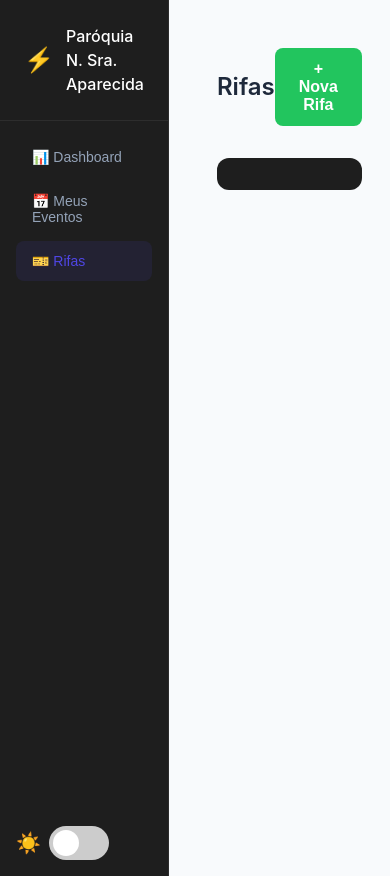
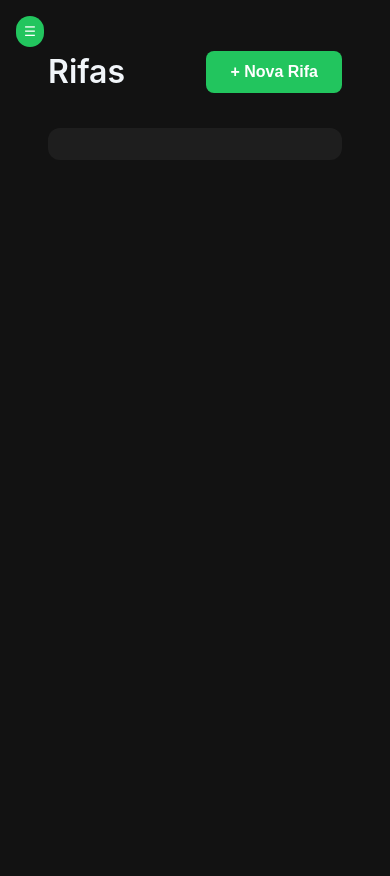
Before and after one commit to vinnimagalhaes/admin-igreja, a React (Vite) app: page /admin/raffles in a window 390 px wide. Built offline with nearby package versions, Linux system fonts and the light colour scheme.

Commit message:
Implementação da rifa

```diff
--- a/package.json
+++ b/package.json
@@ -14,6 +14,7 @@
     "qrcode.react": "^4.2.0",
     "react": "^19.0.0",
     "react-dom": "^19.0.0",
+    "react-icons": "^5.5.0",
     "react-router-dom": "^7.1.5"
   },
   "devDependencies": {
--- a/src/components/Layout.css
+++ b/src/components/Layout.css
@@ -14,10 +14,11 @@
   height: 100vh;
   left: 0;
   top: 0;
+  z-index: 1000;
 }
 
 .sidebar-header {
-  padding: 24px;
+  padding: var(--padding-menu);
   border-bottom: 1px solid var(--border-dark);
   display: flex;
   align-items: center;
@@ -31,29 +32,29 @@
 
 .sidebar-header h2 {
   color: white;
-  font-size: 16px;
+  font-size: var(--font-size-menu);
   font-weight: 500;
   margin: 0;
 }
 
 .sidebar-nav {
-  padding: 16px;
+  padding: var(--padding-menu);
   flex: 1;
 }
 
 .nav-item {
   display: flex;
   align-items: center;
-  padding: 12px 16px;
+  padding: var(--padding-menu);
   color: #94a3b8;
   background: none;
   border: none;
   width: 100%;
   text-align: left;
   cursor: pointer;
-  border-radius: 8px;
-  margin-bottom: 4px;
-  font-size: 14px;
+  border-radius: var(--border-radius);
+  margin-bottom: 8px;
+  font-size: var(--font-size-menu);
   transition: all 0.2s;
 }
 
@@ -86,7 +87,7 @@
 }
 
 .page-header h1 {
-  font-size: 24px;
+  font-size: var(--font-size-title);
   font-weight: 600;
   color: var(--text-primary);
   margin: 0;
@@ -121,13 +122,30 @@
 /* Responsividade */
 @media (max-width: 768px) {
   .sidebar {
-    width: 100%;
-    height: auto;
-    position: relative;
+    transform: translateX(-100%);
+    transition: transform 0.3s ease;
+  }
+
+  .sidebar.open {
+    transform: translateX(0);
   }
 
   .main-content {
     margin-left: 0;
     padding: 16px;
   }
+
+  .menu-toggle {
+    display: block;
+    position: fixed;
+    top: 16px;
+    left: 16px;
+    z-index: 1001;
+    background: var(--accent-color);
+    border: none;
+    padding: 8px;
+    border-radius: var(--border-radius);
+    color: white;
+    cursor: pointer;
+  }
 }
--- a/src/components/Layout.tsx
+++ b/src/components/Layout.tsx
@@ -1,4 +1,6 @@
+import { useState } from 'react';
 import { useNavigate, useLocation } from 'react-router-dom';
+import { FaChurch } from 'react-icons/fa';
 import { ThemeSwitch } from './ThemeSwitch';
 import './Layout.css';
 
@@ -7,6 +9,7 @@ interface LayoutProps {
 }
 
 export function Layout({ children }: LayoutProps) {
+  const [isSidebarOpen, setIsSidebarOpen] = useState(false);
   const navigate = useNavigate();
   const location = useLocation();
 
@@ -16,11 +19,19 @@ export function Layout({ children }: LayoutProps) {
     { path: '/admin/raffles', label: 'Rifas', icon: '🎫' }
   ];
 
+  const toggleSidebar = () => {
+    setIsSidebarOpen(!isSidebarOpen);
+  };
+
   return (
     <div className="layout">
-      <aside className="sidebar">
+      <button className="menu-toggle" onClick={toggleSidebar}>
+        ☰
+      </button>
+
+      <aside className={`sidebar ${isSidebarOpen ? 'open' : ''}`}>
         <div className="sidebar-header">
-          <div className="logo">⚡️</div>
+          <FaChurch size={24} color="#22c55e" />
           <h2>Paróquia N. Sra. Aparecida</h2>
         </div>
 
@@ -41,7 +52,7 @@ export function Layout({ children }: LayoutProps) {
         </div>
       </aside>
 
-      <main className="main-content">
+      <main className="main-content" onClick={() => isSidebarOpen && setIsSidebarOpen(false)}>
         {children}
       </main>
     </div>
--- a/src/pages/Login.css
+++ b/src/pages/Login.css
@@ -4,15 +4,16 @@
   align-items: center;
   justify-content: center;
   background-color: var(--bg-primary);
+  padding: 16px;
 }
 
 .login-card {
-  background-color: var(--card-bg);
+  background-color: var(--bg-elevated);
   padding: 32px;
-  border-radius: 12px;
-  box-shadow: 0 4px 6px var(--shadow-color);
+  border-radius: var(--border-radius);
   width: 100%;
   max-width: 400px;
+  box-shadow: var(--shadow-lg);
 }
 
 .login-header {
@@ -112,13 +113,14 @@ form h2 {
 
 .login-button {
   width: 100%;
-  padding: 12px;
+  padding: 18px;
   background-color: var(--accent-color);
   color: white;
   border: none;
-  border-radius: 8px;
+  border-radius: var(--border-radius);
+  font-size: var(--font-size-menu);
+  font-weight: 600;
   cursor: pointer;
-  font-weight: 600;
   transition: background-color 0.2s;
 }
 
--- a/src/styles/themes.css
+++ b/src/styles/themes.css
@@ -1,21 +1,21 @@
 :root {
   /* Cores principais */
-  --bg-primary: #f8fafc;
+  --bg-primary: #121212;
   --bg-secondary: #1e1e1e;
-  --bg-elevated: #ffffff;
-  --text-primary: #1e293b;
-  --text-secondary: #64748b;
+  --bg-elevated: #242424;
+  --text-primary: #f1f5f9;
+  --text-secondary: #94a3b8;
 
   /* Elementos de UI */
-  --card-bg: #ffffff;
-  --sidebar-bg: #1e1e1e;
-  --input-bg: #ffffff;
-  --modal-bg: #ffffff;
+  --card-bg: #242424;
+  --sidebar-bg: #1a1a1a;
+  --input-bg: #2d2d2d;
+  --modal-bg: #242424;
 
   /* Cores de Ação */
-  --accent-color: #4f46e5;
-  --accent-hover: #4338ca;
-  --accent-light: rgba(79, 70, 229, 0.1);
+  --accent-color: #22c55e;
+  --accent-hover: #16a34a;
+  --accent-light: rgba(34, 197, 94, 0.2);
 
   /* Status */
   --error-color: #ef4444;
@@ -23,8 +23,8 @@
   --success-color: #22c55e;
 
   /* Bordas */
-  --border-color: #e2e8f0;
-  --border-dark: #2d2d2d;
+  --border-color: #2d2d2d;
+  --border-dark: #404040;
 
   /* Sombras */
   --shadow-sm: 0 1px 2px rgba(0, 0, 0, 0.05);
@@ -46,6 +46,12 @@
   --radius-md: 8px;
   --radius-lg: 12px;
   --radius-full: 9999px;
+
+  /* Padrões de UI */
+  --border-radius: 20px;
+  --padding-menu: 18px;
+  --font-size-menu: 18px;
+  --font-size-title: 2rem;
 }
 
 [data-theme='dark'] {
```
Also changed, not shown: 1 other file (tests, documents, lock files or other folders).
